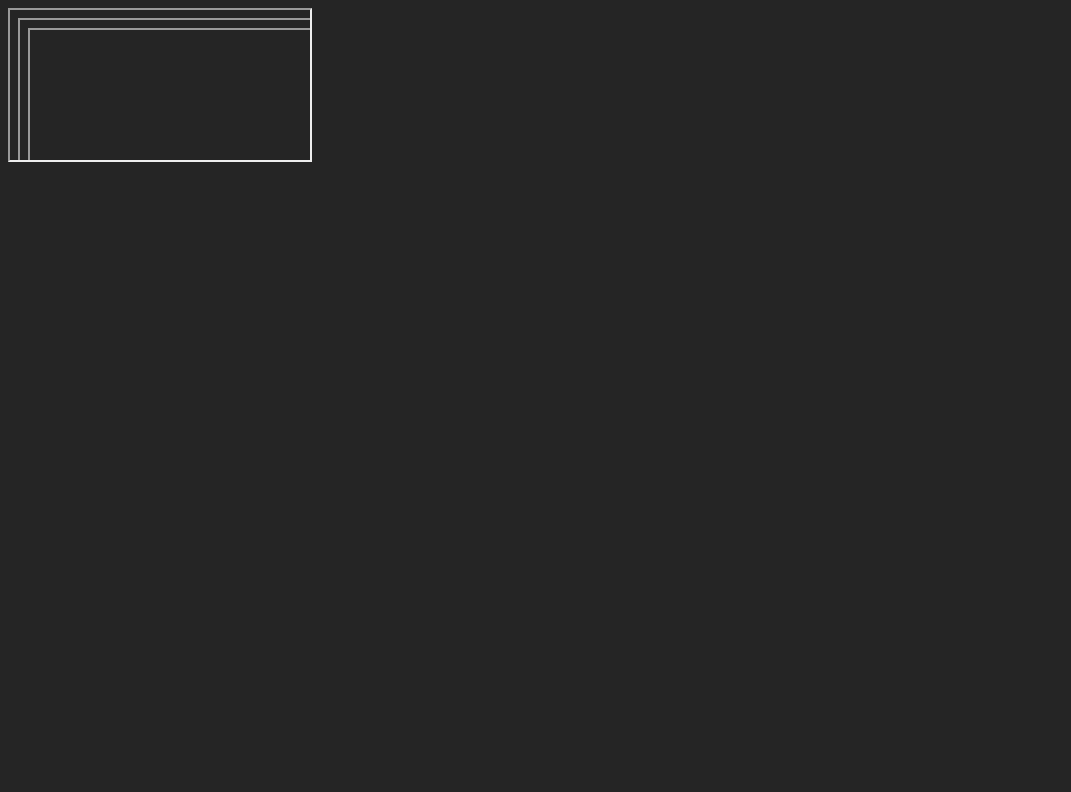
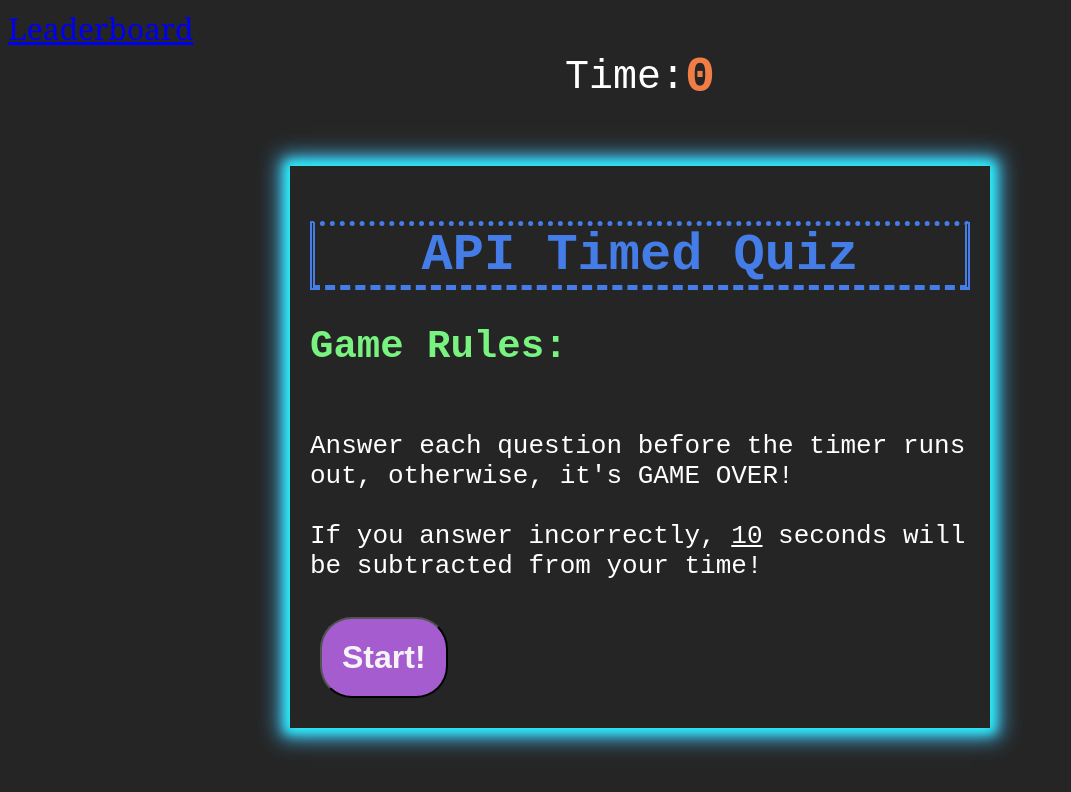
Before and after one commit to TessaEC/challenge4-API-quiz, a plain HTML site: page index.html in a window 1280 px wide. Shown: the whole page, without its empty margins (0-1071 px from the left). Drawn offline with Linux system fonts and the light colour scheme.

Commit message:
Update index.html
removed geo location tag - not sure if it is necessary

```diff
--- a/index.html
+++ b/index.html
@@ -7,7 +7,6 @@
     <meta name="viewport" content="width=device-width, initial-scale=1.0">
     <title>API Quiz</title>
     <link rel="stylesheet" href="style.css">
-    <iframe src="https://tessaec.github.io/challenge4-API-quiz/index.html" allow="geolocation">
 </head>
 
 <body>
```
